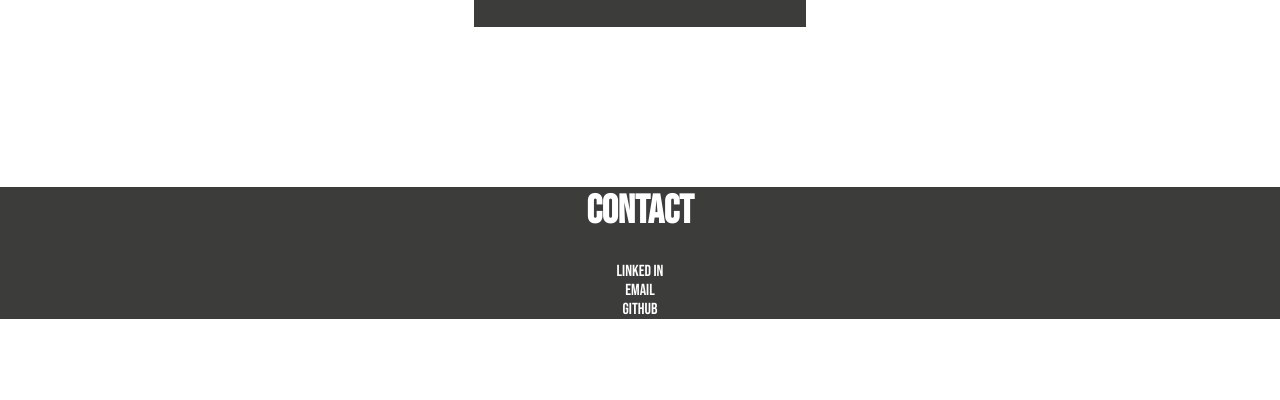
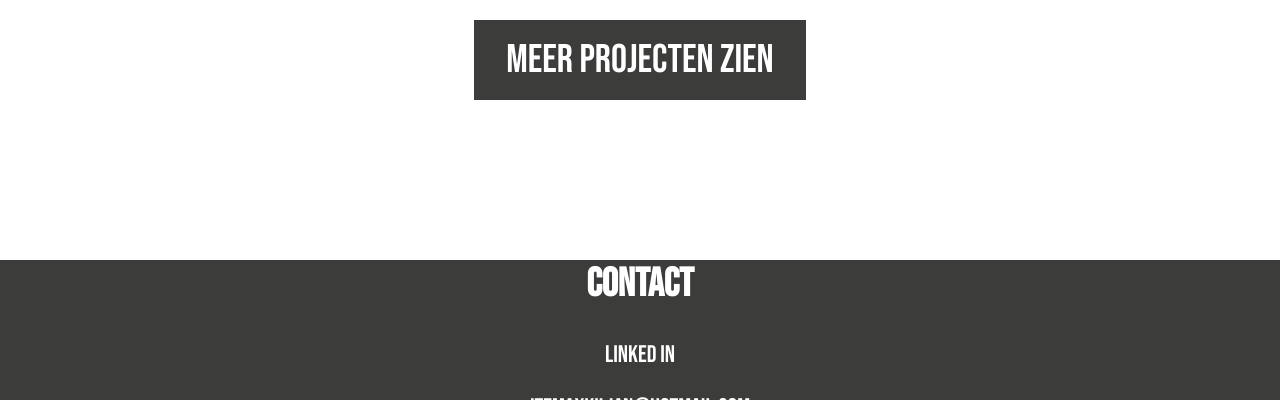
Before and after one commit to kilroy763/Portfolio, a plain HTML site: page index.html in a window 1280 px wide. Shown: the part 2400-2800 px from the top of the page. Before the commit the page ends 2719 px from the top, so only its background shows below. Drawn offline with Linux system fonts and the light colour scheme.

Commit message:
minor changes

```diff
--- a/css/detail.css
+++ b/css/detail.css
@@ -1,3 +1,4 @@
+
 .headingImg {
     position: relative;
     width: 100vw;
@@ -51,6 +52,7 @@ svg{
 }
 p{
     font-size: 1.2em;
+
 }
 .headingImg {
     position: fixed;
@@ -62,8 +64,6 @@ p{
     max-height: 75vh;
     z-index: 10;
 }
-
-@media (min-width: 801px){
 main {
     padding: 2em;
     padding-top: 15em;
@@ -71,4 +71,6 @@ main {
     height: auto;
     margin-left: 50vw;
     max-height: 100%;
+    max-width: 500px;
 }
+}
--- a/css/var.css
+++ b/css/var.css
@@ -7,7 +7,10 @@
 
 *{
     font-family: 'Bebas Neue', cursive;
+
 }
+
+
 
 body{
     margin: 0;
@@ -28,6 +31,7 @@ h1{
 
 p{
     color: var(--secondary-color);
+    font-family: 'Roboto', sans-serif;
     font-size: 1.2em;
 }
 
@@ -51,18 +55,28 @@ main > section{
 /* Footer */
 footer{
     background-color: var(--secondary-color);
-    padding: 0;
+    padding: 0 0 2em 0 ;
     margin-top: 10em;
+
 
 }
 
 footer > h1, footer > div > a {
     color: white;
+    font-size: 1.5em;
+    margin: 0.5em;
+}
+
+footer > h1, footer > div > a:hover {
+    color: white;
+    font-size: 1.7em;
+
 }
 
 
 footer > h1{
     text-align: center;
+    font-size: 2.5em;
 }
 
 footer > div {
--- a/index.html
+++ b/index.html
@@ -5,6 +5,8 @@
     <meta http-equiv="X-UA-Compatible" content="IE=edge">
     <meta name="viewport" content="width=device-width, initial-scale=1.0">
     <link href="https://fonts.googleapis.com/css2?family=Bebas+Neue&amp;display=swap" rel="stylesheet">
+    <link rel="preconnect" href="https://fonts.gstatic.com">
+    <link href="https://fonts.googleapis.com/css2?family=Roboto&display=swap" rel="stylesheet">
     <link rel="stylesheet" href="css/var.css">
     <link rel="stylesheet" href="css/home.css">
     <title>Document</title>
@@ -1191,7 +1193,7 @@ FXYq7FXYq7FXYq7FXYq7FXYq7FXYq7FXYq7FXYq//9k=</xmpgimg:image>
                     <h2>SKV Logo</h2>
                 </article>
             </a>
-            <a href="">
+            <a href="icov.html">
                 <article>
 
                     <img src="img/icovMockup.png" alt="">
@@ -1217,9 +1219,9 @@ FXYq7FXYq7FXYq7FXYq7FXYq7FXYq7FXYq7FXYq//9k=</xmpgimg:image>
     <footer>
         <h1>Contact</h1>
         <div>
-            <a href="">Linked In</a>
-            <a href=""> Email</a>
-            <a href="">GitHub</a>
+            <a href="https://www.linkedin.com/in/max-mulder/">Linked In</a>
+            <a href = "mailto: itzmaxkiljan@hotmail.com.com"> itzmaxkiljan@hotmail.com</a>
+            <a href="https://github.com/kilroy763">GitHub</a>
         </div>
 
     </footer>
```
Also changed, not shown: icov.html (+4 -4 lines), projects.html (+4 -4 lines).
